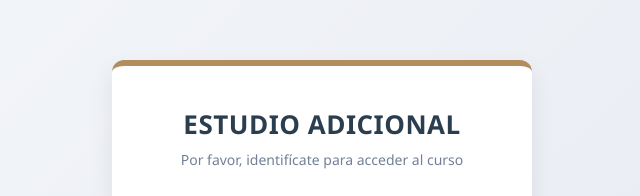
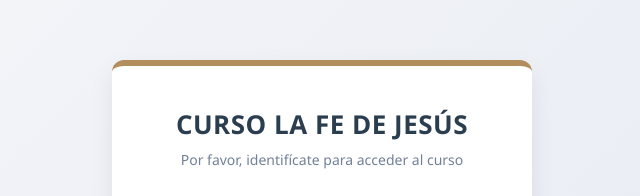
Before and after one commit to bendabalcasimiro-maker/fedejesus, a plain HTML site: page index.html in a window 1280 px wide. Shown: the part 109-305 px from the top of the page, without its empty margins (318-958 px from the left). Drawn offline with Linux system fonts and the light colour scheme.

Commit message:
Update index.html

```diff
--- a/index.html
+++ b/index.html
@@ -9,7 +9,7 @@
 <body>
 
     <div class="auth-container">
-        <h2>Estudio Adicional</h2>
+        <h2>Curso La Fe de Jesús</h2>
         <p>Por favor, identifícate para acceder al curso</p>
 
         <form id="auth-form">
```
